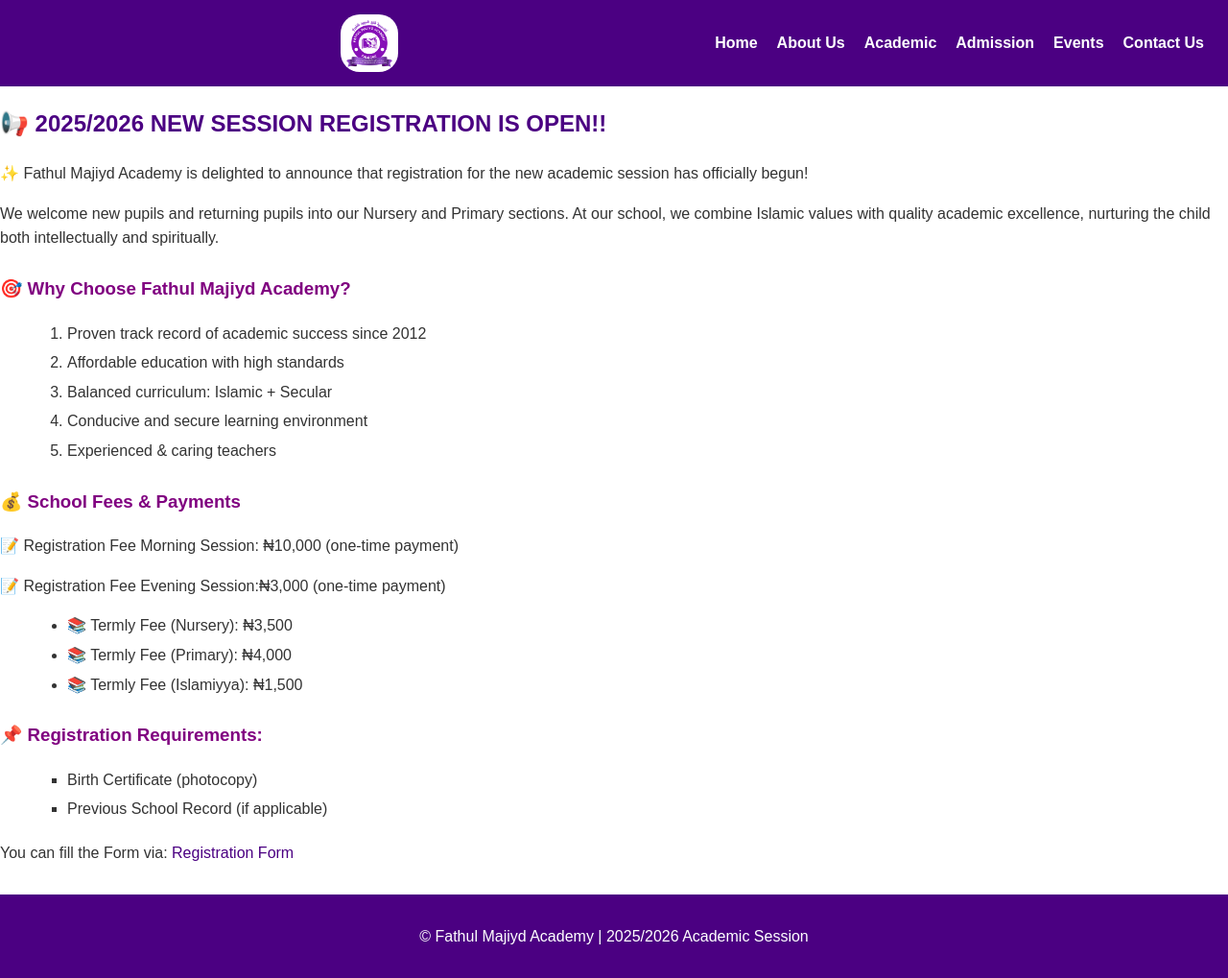
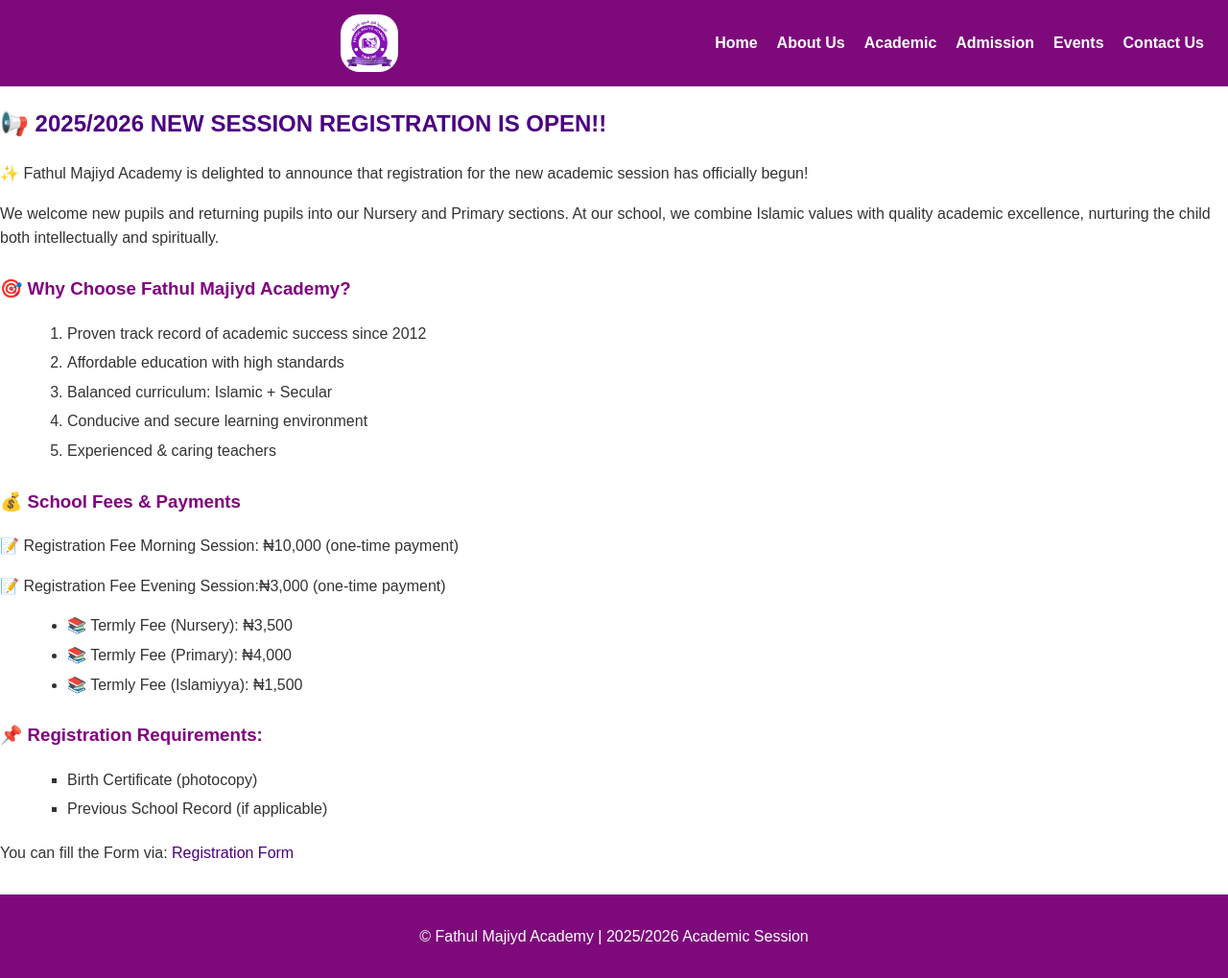
Before and after one commit to AbbanMuhammad/Fathul-Majiyd-Academy, a plain HTML site: page admission.html in a window 1280 px wide. Shown: the whole page at 96% size. Drawn offline with Linux system fonts and the light colour scheme.

Commit message:
Updated index.html and style.css

```diff
--- a/styles.css
+++ b/styles.css
@@ -38,7 +38,7 @@ a:hover {
   justify-content: space-between;
   align-items: center;
   padding: 15px 25px;
-  background-color: #4B0082; /* purple */
+  background-color: #7e097b; /* purple */
   color: white;
   position: sticky;
   top: 0;
@@ -105,7 +105,7 @@ ol li, ul li {
 
 /* Footer */
 footer {
-  background-color: #4B0082;
+  background-color: #7e097b;
   color: white;
   text-align: center;
   padding: 15px;
```
Also changed, not shown: index.html (+1 -1 lines).
